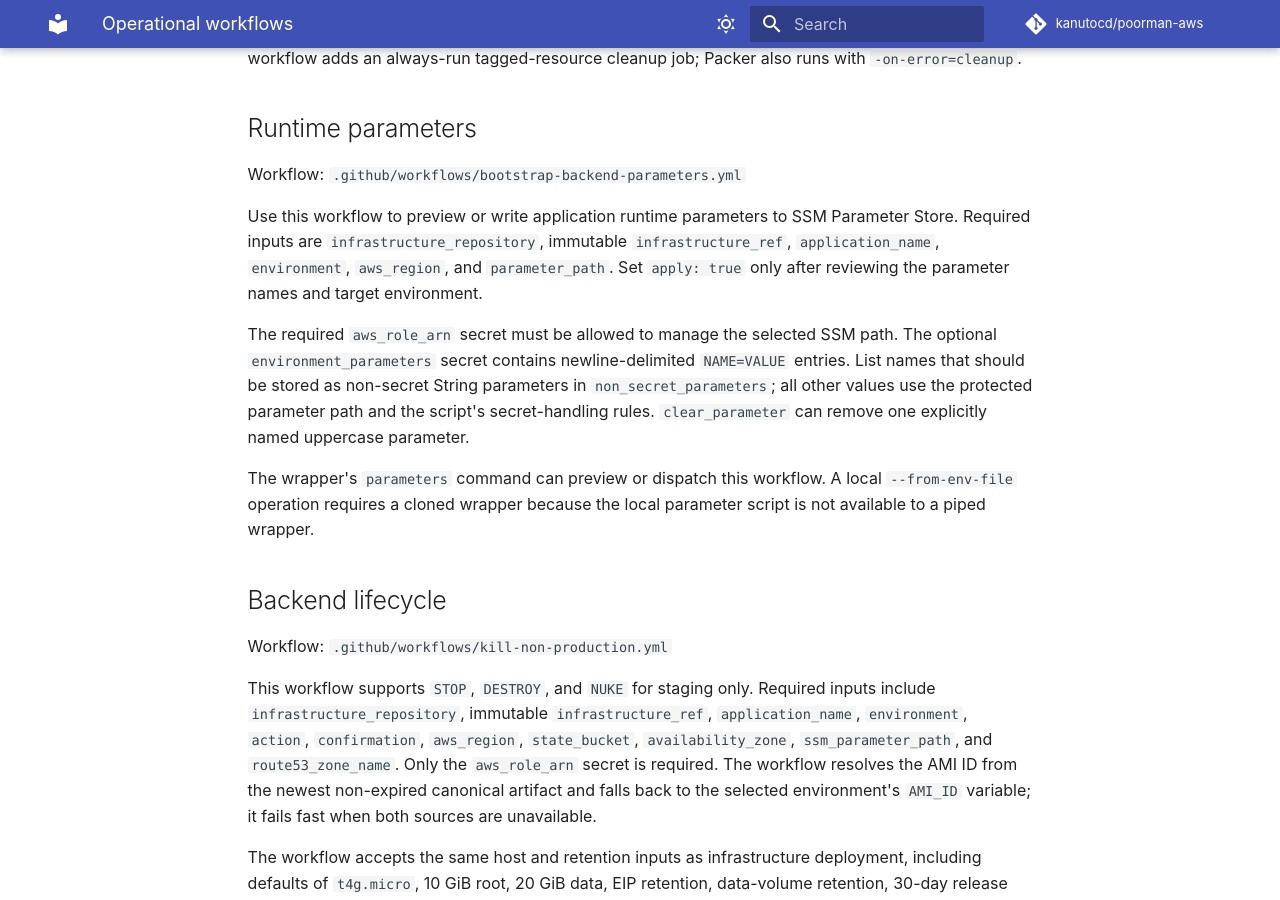
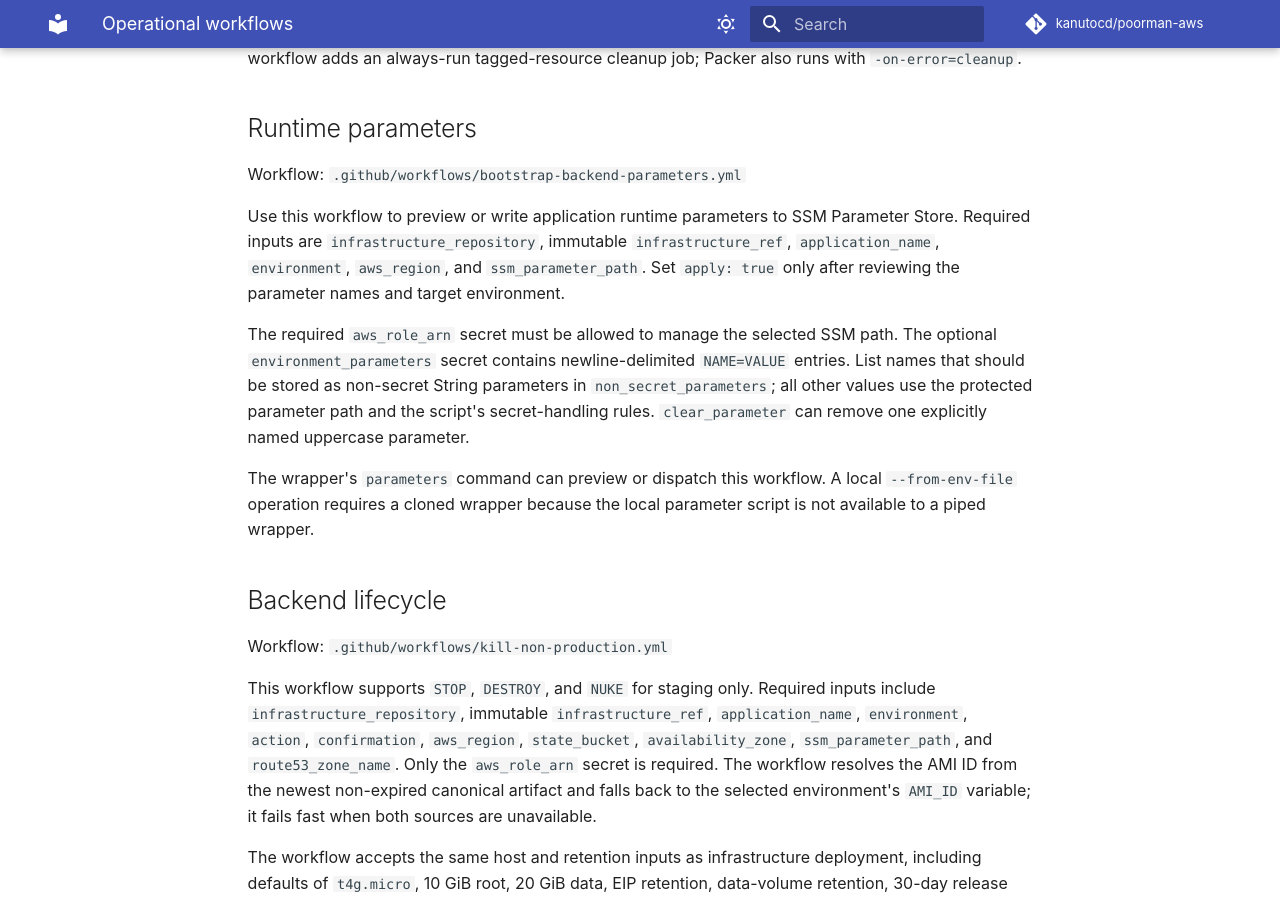
Before and after one commit to kanutocd/poorman-aws, an MkDocs documentation site: the page built from docs/mkdocs/reference/operational-workflows.md, in a window 1280 px wide and 900 px high, scrolled down 1103 px. Built offline with MkDocs 1.6.1 and Material for MkDocs 9.7.7, drawn with Linux system fonts in a browser that asks for light colours; comment, search, counter and statistics services are not loaded.

Commit message:
refactor(ssm): standardize parameter path naming

```diff
--- a/docs/mkdocs/reference/operational-workflows.md
+++ b/docs/mkdocs/reference/operational-workflows.md
@@ -56,7 +56,7 @@ Workflow: `.github/workflows/bootstrap-backend-parameters.yml`
 Use this workflow to preview or write application runtime parameters to SSM
 Parameter Store. Required inputs are `infrastructure_repository`, immutable
 `infrastructure_ref`, `application_name`, `environment`, `aws_region`, and
-`parameter_path`. Set `apply: true` only after reviewing the parameter names
+`ssm_parameter_path`. Set `apply: true` only after reviewing the parameter names
 and target environment.
 
 The required `aws_role_arn` secret must be allowed to manage the selected SSM
```
Also changed, not shown: CHANGELOG.md (+3 -0 lines), 7 other files.
